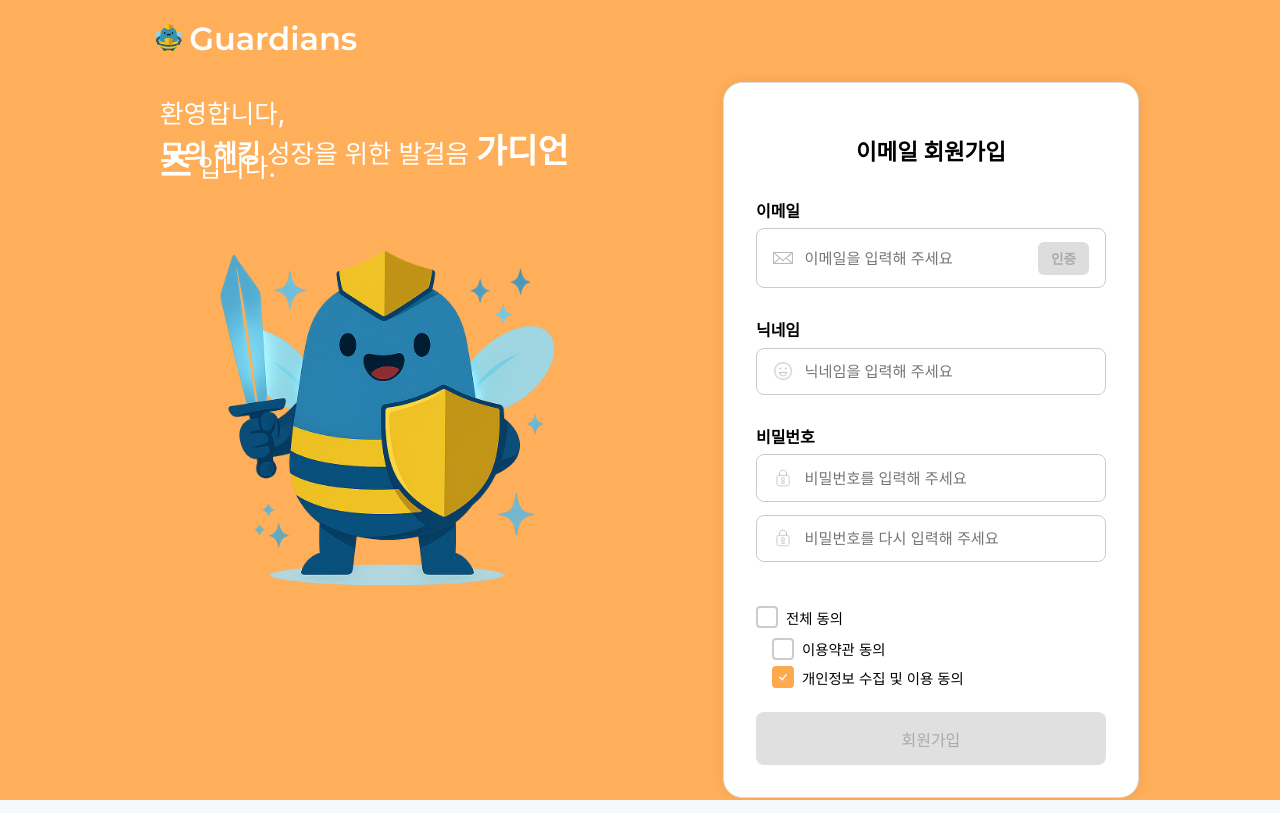
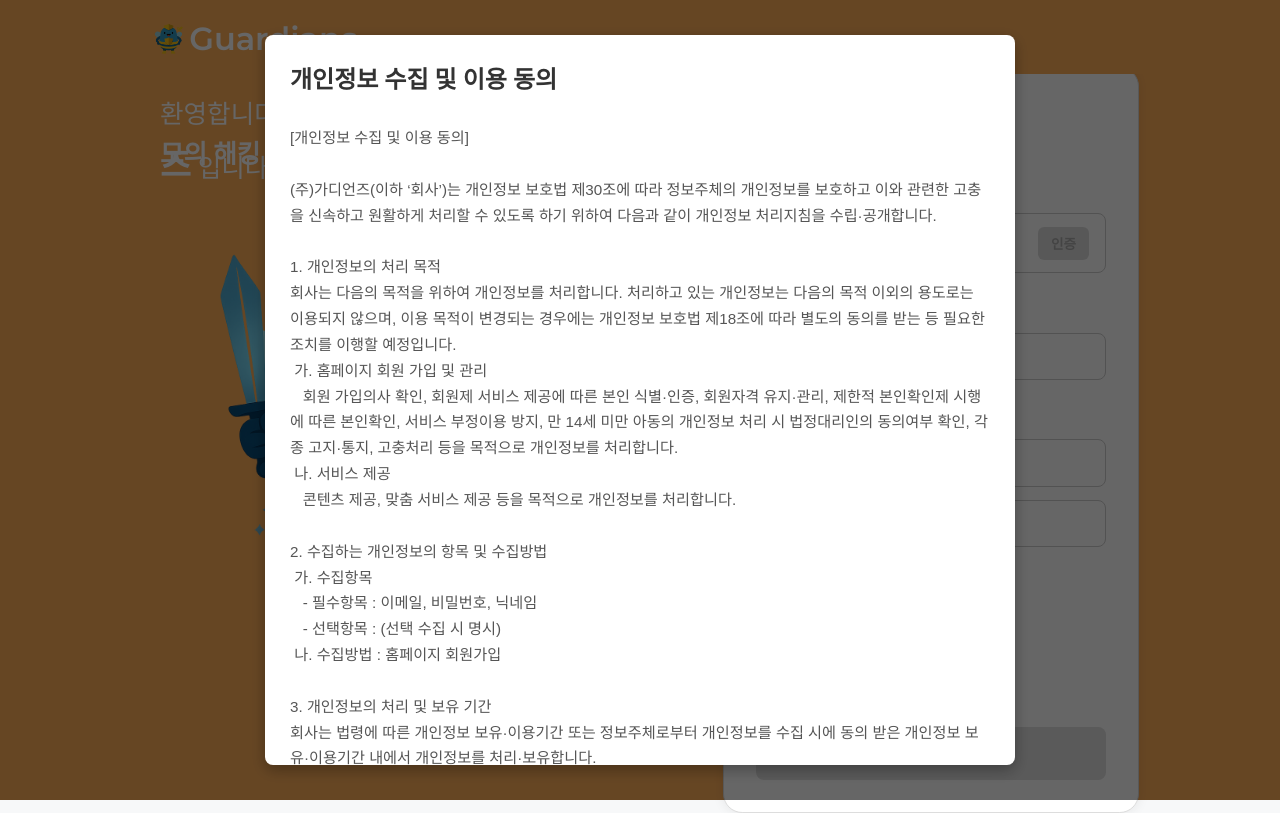
Before and after one commit to BeeGuardians/Guardians-frontend, a React (Vite) app in the folder guardians/: page /signup in a window 1280 px wide. Both pictures are taken after a click on the label "개인정보 수집 및 이용 동의". Built offline with nearby package versions, Linux system fonts and the light colour scheme; no server answers; a web font is replaced by a local one.

Commit message:
feat: add terms and conditions agreement to signup form

```diff
--- a/guardians/src/pages/LoginPage/Signup.module.css
+++ b/guardians/src/pages/LoginPage/Signup.module.css
@@ -201,3 +201,94 @@ body {
 .placeholder {
     /*visibility: hidden;*/
 }
+
+/* Signup.module.css 에 추가 */
+
+/* 약관/개인정보 모달 스타일 */
+.modalOverlay {
+    position: fixed;
+    top: 0;
+    left: 0;
+    right: 0;
+    bottom: 0;
+    background-color: rgba(0, 0, 0, 0.6); /* 어두운 배경 */
+    display: flex;
+    justify-content: center;
+    align-items: center;
+    z-index: 1000; /* 다른 요소들 위에 표시 */
+}
+
+.modalContent {
+    background-color: #fff;
+    padding: 25px;
+    border-radius: 8px;
+    width: 90%;
+    max-width: 700px; /* 모달 최대 너비 */
+    max-height: 85vh; /* 모달 최대 높이 */
+    overflow-y: auto; /* 내용이 길면 스크롤 */
+    box-shadow: 0 5px 15px rgba(0, 0, 0, 0.3);
+    display: flex;
+    flex-direction: column;
+}
+
+.modalTitle {
+    margin-top: 0;
+    margin-bottom: 15px;
+    font-size: 1.5rem;
+    color: #333;
+    font-weight: 600;
+}
+
+.modalTextContent {
+    white-space: pre-wrap; /* 줄바꿈 및 공백 유지 */
+    word-wrap: break-word;
+    font-family: 'Noto Sans KR', sans-serif; /* 가독성 좋은 폰트 (예시) */
+    font-size: 0.95rem;
+    line-height: 1.7;
+    color: #555;
+    flex-grow: 1; /* 내용이 적을 때도 버튼이 아래에 위치하도록 */
+    margin-bottom: 20px;
+}
+
+.modalCloseButton {
+    background-color: #FFA94D; /* 기본 버튼 색상 (예시) */
+    color: white;
+    border: none;
+    padding: 10px 20px;
+    border-radius: 5px;
+    cursor: pointer;
+    font-size: 1rem;
+    align-self: flex-end; /* 버튼을 오른쪽 하단으로 */
+    transition: background-color 0.2s ease-in-out;
+}
+
+.modalCloseButton:hover {
+    background-color: #FFA94D; /* 호버 시 색상 변경 */
+}
+
+/* 클릭 가능한 텍스트 스타일 */
+.clickableText {
+    text-decoration: underline;
+    cursor: pointer;
+    color: #FFA94D;
+    margin-left: 0.1rem;
+}
+
+.clickableText:hover {
+    color: #0056b3;
+}
+
+/* 체크박스 레이블 정렬 개선 */
+.checkboxLabel {
+    display: flex;
+    align-items: center; /* 수직 중앙 정렬 */
+    margin-bottom: 10px; /* 각 항목 간 간격 */
+}
+
+.subChecks .checkboxLabel {
+    font-size: 0.9rem; /* 개별 약관 폰트 약간 작게 */
+}
+
+.customCheckbox {
+    margin-right: 8px; /* 커스텀 체크박스와 텍스트 사이 간격 */
+}
--- a/guardians/src/pages/LoginPage/Signup.tsx
+++ b/guardians/src/pages/LoginPage/Signup.tsx
@@ -1,5 +1,5 @@
-import {useState} from 'react';
-import {useNavigate} from 'react-router-dom';
+import React, { useState, useEffect } from 'react';
+import { useNavigate } from 'react-router-dom';
 import axios from 'axios';
 
 import styles from './Signup.module.css';
@@ -7,6 +7,22 @@ import emailIcon from '../../assets/mail.png';
 import nicknameIcon from '../../assets/smile.png';
 import lockIcon from '../../assets/lock.png';
 import ErrorModal from '../ErrorModal/ErrorModal';
+
+interface TermsModalProps {
+    title: string;
+    content: string;
+    onClose: () => void;
+}
+
+const TermsModal = ({ title, content, onClose }: TermsModalProps) => (
+    <div className={styles.modalOverlay}>
+        <div className={styles.modalContent}>
+            <h2 className={styles.modalTitle}>{title}</h2>
+            <pre className={styles.modalTextContent}>{content}</pre>
+            <button className={styles.modalCloseButton} onClick={onClose}>닫기</button>
+        </div>
+    </div>
+);
 
 const Signup = () => {
     const navigate = useNavigate();
@@ -23,10 +39,20 @@ const Signup = () => {
     const isPasswordMatch = password.trim() !== "" && passwordCheck.trim() !== "" && password === passwordCheck;
 
     const [terms, setTerms] = useState({ terms: false, privacy: false, age: false });
-    const allChecked = terms.terms && terms.privacy && terms.age;
+    const allRequiredAgreementsMet = terms.terms && terms.privacy && terms.age;
 
     const [errorMsg, setErrorMsg] = useState("");
     const [showModal, setShowModal] = useState(false);
+    const [showTermsModal, setShowTermsModal] = useState(false);
+    const [showPrivacyModal, setShowPrivacyModal] = useState(false);
+
+    useEffect(() => {
+        if (terms.terms && terms.privacy) {
+            if (!terms.age) {
+                setTerms(prevTerms => ({ ...prevTerms, age: true }));
+            }
+        }
+    }, [terms.terms, terms.privacy, terms.age]);
 
     const showError = (msg: string) => {
         setErrorMsg(msg);
@@ -34,13 +60,13 @@ const Signup = () => {
     };
 
     const handleIndividualCheck = (e: React.ChangeEvent<HTMLInputElement>) => {
-        const { name, checked } = e.target;
+        const { name, checked } = e.target as { name: keyof typeof terms, checked: boolean };
         setTerms((prev) => ({ ...prev, [name]: checked }));
     };
 
     const handleAllCheck = (e: React.ChangeEvent<HTMLInputElement>) => {
-        const checked = e.target.checked;
-        setTerms({ terms: checked, privacy: checked, age: checked });
+        const isChecked = e.target.checked;
+        setTerms({ terms: isChecked, privacy: isChecked, age: isChecked });
     };
 
     const sendVerificationCode = async () => {
@@ -49,7 +75,6 @@ const Signup = () => {
             showError("올바른 이메일 형식을 입력해 주세요.");
             return;
         }
-
         try {
             const checkRes = await axios.get(`${API_BASE}/api/users/check-email?email=${email}`);
             if (checkRes.data.result.data) {
@@ -59,8 +84,9 @@ const Signup = () => {
             await axios.get(`${API_BASE}/api/users/send-code?email=${email}`);
             setEmailCodeSent(true);
             showError("인증 코드가 전송되었습니다. 이메일을 확인해 주세요.");
-        } catch {
-            showError("이메일 인증 요청 실패: 유효하지 않은 이메일입니다");
+        } catch (err) {
+            console.error("Send verification code error:", err);
+            showError("이메일 인증 요청 중 오류가 발생했습니다.");
         }
     };
 
@@ -71,20 +97,33 @@ const Signup = () => {
                 setEmailVerified(true);
                 showError("✅ 이메일 인증이 완료되었습니다.");
             } else {
-                showError("인증 코드가 올바르지 않습니다");
+                showError("인증 코드가 올바르지 않습니다.");
             }
-        } catch {
-            showError("이메일 인증 실패");
+        } catch (err) {
+            console.error("Verify email code error:", err);
+            showError("이메일 인증 중 오류가 발생했습니다.");
         }
     };
 
     const handleSubmit = async () => {
-        if (!emailVerified || !nickname || !password || !passwordCheck || !allChecked) {
-            showError("모든 정보를 입력하고 약관에 동의해야 합니다.");
+        if (!emailVerified) {
+            showError("이메일 인증을 완료해 주세요.");
             return;
         }
-        if (password !== passwordCheck) {
+        if (!nickname.trim()) {
+            showError("닉네임을 입력해 주세요.");
+            return;
+        }
+        if (!password.trim()) {
+            showError("비밀번호를 입력해 주세요.");
+            return;
+        }
+        if (!isPasswordMatch) {
             showError("비밀번호가 일치하지 않습니다.");
+            return;
+        }
+        if (!allRequiredAgreementsMet) {
+            showError("모든 약관에 동의해야 합니다.");
             return;
         }
         try {
@@ -94,10 +133,53 @@ const Signup = () => {
                 password,
             });
             navigate("/signup/success");
-        } catch {
-            showError("회원가입 실패: 이미 가입된 이메일일 수 있습니다.");
+        } catch (err) {
+            console.error("Signup error:", err);
+            showError("회원가입 실패: 서버 오류 또는 이미 가입된 정보일 수 있습니다.");
         }
     };
+
+    const termsContentPlaceholder = `제1조 (목적)
+이 약관은 가디언즈(이하 "회사")가 제공하는 모의 해킹 성장 플랫폼 서비스(이하 "서비스")의 이용과 관련하여 회사와 회원 간의 권리, 의무 및 책임사항, 기타 필요한 사항을 규정함을 목적으로 합니다.
+
+제2조 (정의)
+1. "서비스"라 함은 구현되는 단말기(PC, 모바일, 태블릿 등의 각종 유무선 장치를 포함)와 상관없이 "회원"이 이용할 수 있는 가디언즈 관련 제반 서비스를 의미합니다.
+2. "회원"이라 함은 회사의 "서비스"에 접속하여 이 약관에 따라 "회사"와 이용계약을 체결하고 "회사"가 제공하는 "서비스"를 이용하는 고객을 말합니다.
+3. "아이디(ID 또는 계정)"라 함은 "회원"의 식별과 "서비스" 이용을 위하여 "회원"이 정하고 "회사"가 승인하는 문자 또는 숫자의 조합을 의미합니다.
+4. "비밀번호"라 함은 "회원"이 부여 받은 "아이디"와 일치되는 "회원"임을 확인하고 비밀보호를 위해 "회원" 자신이 정한 문자 또는 숫자의 조합을 의미합니다.
+
+제3조 (약관의 게시와 개정)
+1. "회사"는 이 약관의 내용을 "회원"이 쉽게 알 수 있도록 서비스 초기 화면에 게시합니다.
+2. "회사"는 "약관의 규제에 관한 법률", "정보통신망 이용촉진 및 정보보호 등에 관한 법률(이하 "정보통신망법")" 등 관련법을 위배하지 않는 범위에서 이 약관을 개정할 수 있습니다.
+
+최종 수정일: 2025년 5월 20일`;
+
+    const privacyContentPlaceholder = `[개인정보 수집 및 이용 동의]
+
+(주)가디언즈(이하 ‘회사’)는 개인정보 보호법 제30조에 따라 정보주체의 개인정보를 보호하고 이와 관련한 고충을 신속하고 원활하게 처리할 수 있도록 하기 위하여 다음과 같이 개인정보 처리지침을 수립·공개합니다.
+
+1. 개인정보의 처리 목적
+회사는 다음의 목적을 위하여 개인정보를 처리합니다. 처리하고 있는 개인정보는 다음의 목적 이외의 용도로는 이용되지 않으며, 이용 목적이 변경되는 경우에는 개인정보 보호법 제18조에 따라 별도의 동의를 받는 등 필요한 조치를 이행할 예정입니다.
+ 가. 홈페이지 회원 가입 및 관리
+   회원 가입의사 확인, 회원제 서비스 제공에 따른 본인 식별·인증, 회원자격 유지·관리, 제한적 본인확인제 시행에 따른 본인확인, 서비스 부정이용 방지, 만 14세 미만 아동의 개인정보 처리 시 법정대리인의 동의여부 확인, 각종 고지·통지, 고충처리 등을 목적으로 개인정보를 처리합니다.
+ 나. 서비스 제공
+   콘텐츠 제공, 맞춤 서비스 제공 등을 목적으로 개인정보를 처리합니다.
+
+2. 수집하는 개인정보의 항목 및 수집방법
+ 가. 수집항목
+   - 필수항목 : 이메일, 비밀번호, 닉네임
+   - 선택항목 : (선택 수집 시 명시)
+ 나. 수집방법 : 홈페이지 회원가입
+
+3. 개인정보의 처리 및 보유 기간
+회사는 법령에 따른 개인정보 보유·이용기간 또는 정보주체로부터 개인정보를 수집 시에 동의 받은 개인정보 보유·이용기간 내에서 개인정보를 처리·보유합니다.
+ 각각의 개인정보 처리 및 보유 기간은 다음과 같습니다.
+   - 홈페이지 회원 가입 및 관리 : 사업자/단체 홈페이지 탈퇴 시까지
+   다만, 다음의 사유에 해당하는 경우에는 해당 사유 종료 시까지
+     1) 관계 법령 위반에 따른 수사·조사 등이 진행중인 경우에는 해당 수사·조사 종료 시까지
+     2) 홈페이지 이용에 따른 채권·채무관계 잔존 시에는 해당 채권·채무관계 정산 시까지
+
+최종 수정일: 2025년 5월 20일`;
 
     return (
         <div className={styles.container}>
@@ -109,6 +191,7 @@ const Signup = () => {
                 </div>
                 <img src="/login_logo.png" alt="login visual" className={styles.visual} />
             </div>
+
             <div className={styles.right}>
                 <div className={styles.signupBox}>
                     <h2 className={styles.title}>이메일 회원가입</h2>
@@ -129,9 +212,13 @@ const Signup = () => {
                                     cursor: emailVerified ? "not-allowed" : "text"
                                 }}
                             />
-                            {!emailVerified && !emailCodeSent && (
-                                <button className={styles.verifyBtn} onClick={sendVerificationCode} disabled={!email.trim()}>
-                                    인증
+                            {!emailVerified && (
+                                <button
+                                    className={styles.verifyBtn}
+                                    onClick={sendVerificationCode}
+                                    disabled={!email.trim() || emailCodeSent}
+                                >
+                                    {emailCodeSent ? "재전송" : "인증"}
                                 </button>
                             )}
                         </div>
@@ -201,20 +288,36 @@ const Signup = () => {
 
                     <div className={styles.checkboxes}>
                         <label className={styles.checkboxLabel}>
-                            <input type="checkbox" checked={allChecked} onChange={handleAllCheck} />
+                            <input
+                                type="checkbox"
+                                checked={allRequiredAgreementsMet}
+                                onChange={handleAllCheck}
+                            />
                             <span className={styles.customCheckbox}></span>
                             전체 동의
                         </label>
                         <div className={styles.subChecks}>
                             <label className={styles.checkboxLabel}>
-                                <input type="checkbox" name="terms" checked={terms.terms} onChange={handleIndividualCheck} />
+                                <input
+                                    type="checkbox"
+                                    name="terms"
+                                    checked={terms.terms}
+                                    onChange={handleIndividualCheck} />
                                 <span className={styles.customCheckbox}></span>
-                                이용약관 동의
+                                <span className={styles.clickableText} onClick={() => setShowTermsModal(true)}>
+                                    이용약관 동의
+                                </span>
                             </label>
                             <label className={styles.checkboxLabel}>
-                                <input type="checkbox" name="privacy" checked={terms.privacy} onChange={handleIndividualCheck} />
+                                <input
+                                    type="checkbox"
+                                    name="privacy"
+                                    checked={terms.privacy}
+                                    onChange={handleIndividualCheck} />
                                 <span className={styles.customCheckbox}></span>
-                                개인정보 수집 및 이용 동의
+                                <span className={styles.clickableText} onClick={() => setShowPrivacyModal(true)}>
+                                    개인정보 수집 및 이용 동의
+                                </span>
                             </label>
                         </div>
                     </div>
@@ -222,7 +325,7 @@ const Signup = () => {
                     <button
                         className={styles.signupBtn}
                         onClick={handleSubmit}
-                        disabled={!emailVerified || !nickname.trim() || !password.trim() || !passwordCheck.trim() || !allChecked}
+                        disabled={!emailVerified || !nickname.trim() || !password.trim() || !isPasswordMatch || !allRequiredAgreementsMet}
                     >
                         회원가입
                     </button>
@@ -230,6 +333,8 @@ const Signup = () => {
             </div>
 
             {showModal && <ErrorModal message={errorMsg} onClose={() => setShowModal(false)} />}
+            {showTermsModal && <TermsModal title="이용약관" content={termsContentPlaceholder} onClose={() => setShowTermsModal(false)} />}
+            {showPrivacyModal && <TermsModal title="개인정보 수집 및 이용 동의" content={privacyContentPlaceholder} onClose={() => setShowPrivacyModal(false)} />}
         </div>
     );
 };
```
